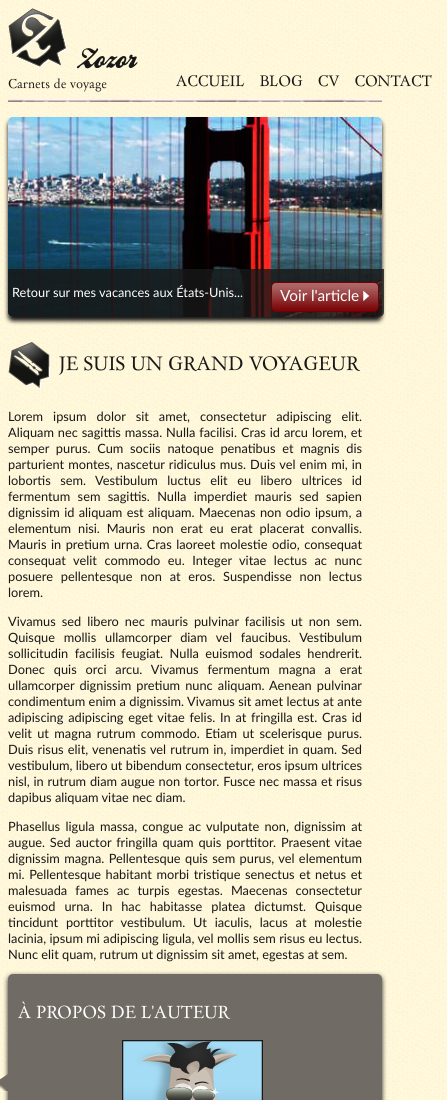
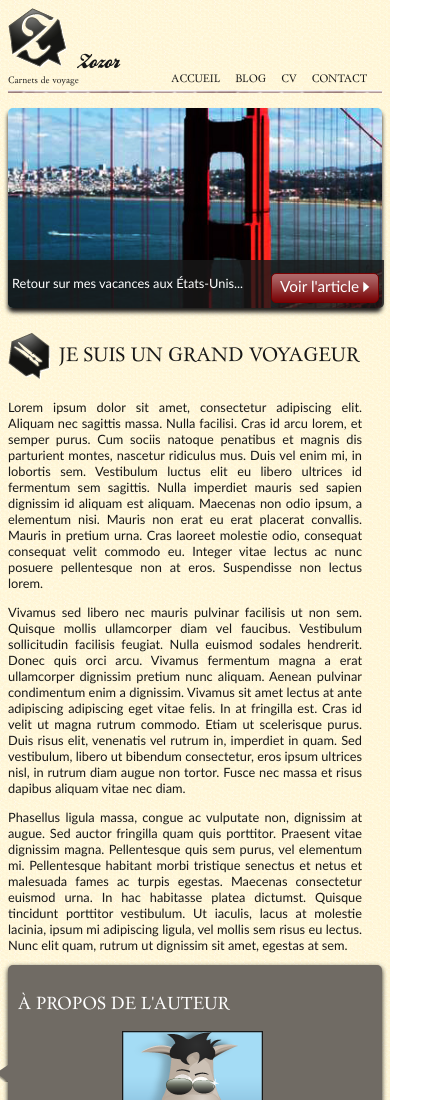
Before and after one commit to ludovichaute/Learning-Environment, a plain HTML site: page Responsive/Challenge/index.html in a window 390 px wide. Shown: the top 1100 px of the page, 447 px wide, since content can reach past the window. Drawn offline with Linux system fonts and the light colour scheme.

Commit message:
correction for the menu nav ++ responsive

```diff
--- a/Responsive/Challenge/style.css
+++ b/Responsive/Challenge/style.css
@@ -310,7 +310,7 @@ footer h1
       width: 100%;
     }
     header{
-      font-size: 70%;
+      font-size: 50%;
     }
     #banniere_image
     {
```
